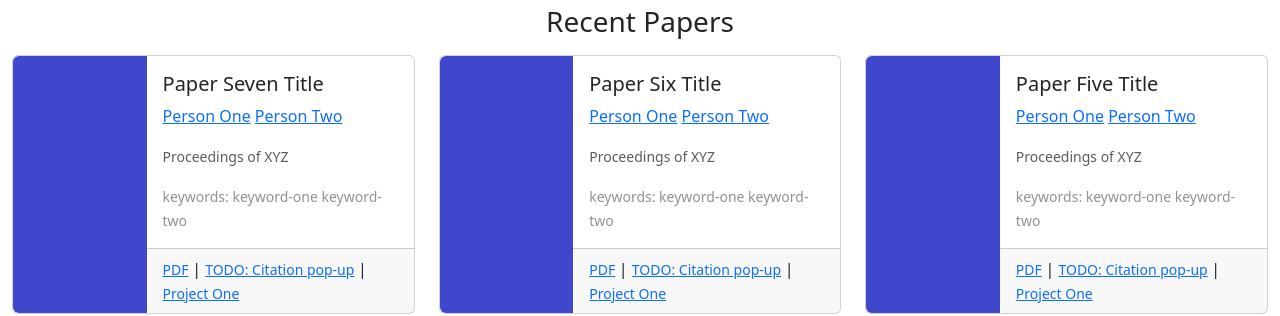
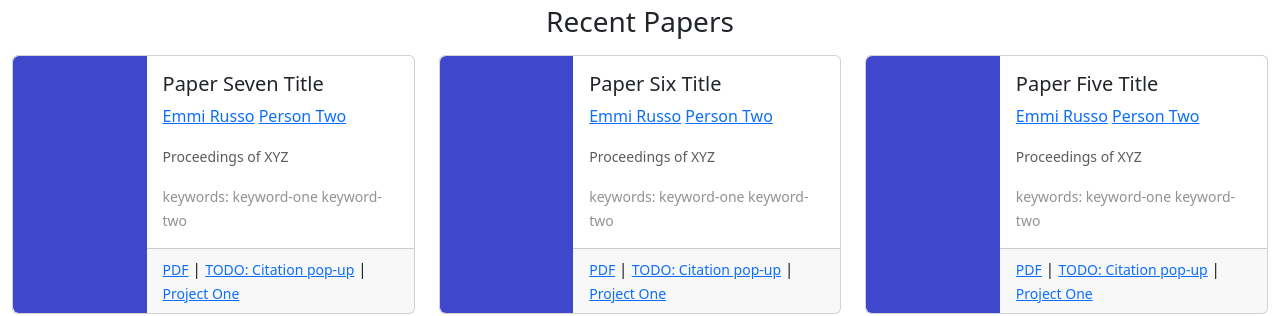
Before and after one commit to uelab/sample-pages, a Jekyll site: the page built from docs/index.md, in a window 1280 px wide. Shown: the part 895-1211 px from the top of the page. Built offline with Jekyll 4.4.1, drawn with Linux system fonts in a browser that asks for light colours.

Commit message:
Anne, here is an edit!! Change Person 1 to Emmi

```diff
--- a/docs/_people/person-one.md
+++ b/docs/_people/person-one.md
@@ -1,9 +1,9 @@
 ---
 layout: person
-first-name: One
-name: Person One
-role: Person One's Role
-department: P1 Dept
+first-name: Emmi
+name: Emmi Russo
+role: PhD Student
+department: Information School
 ---
 
-About Person One
+Emmi is awesome!
```
